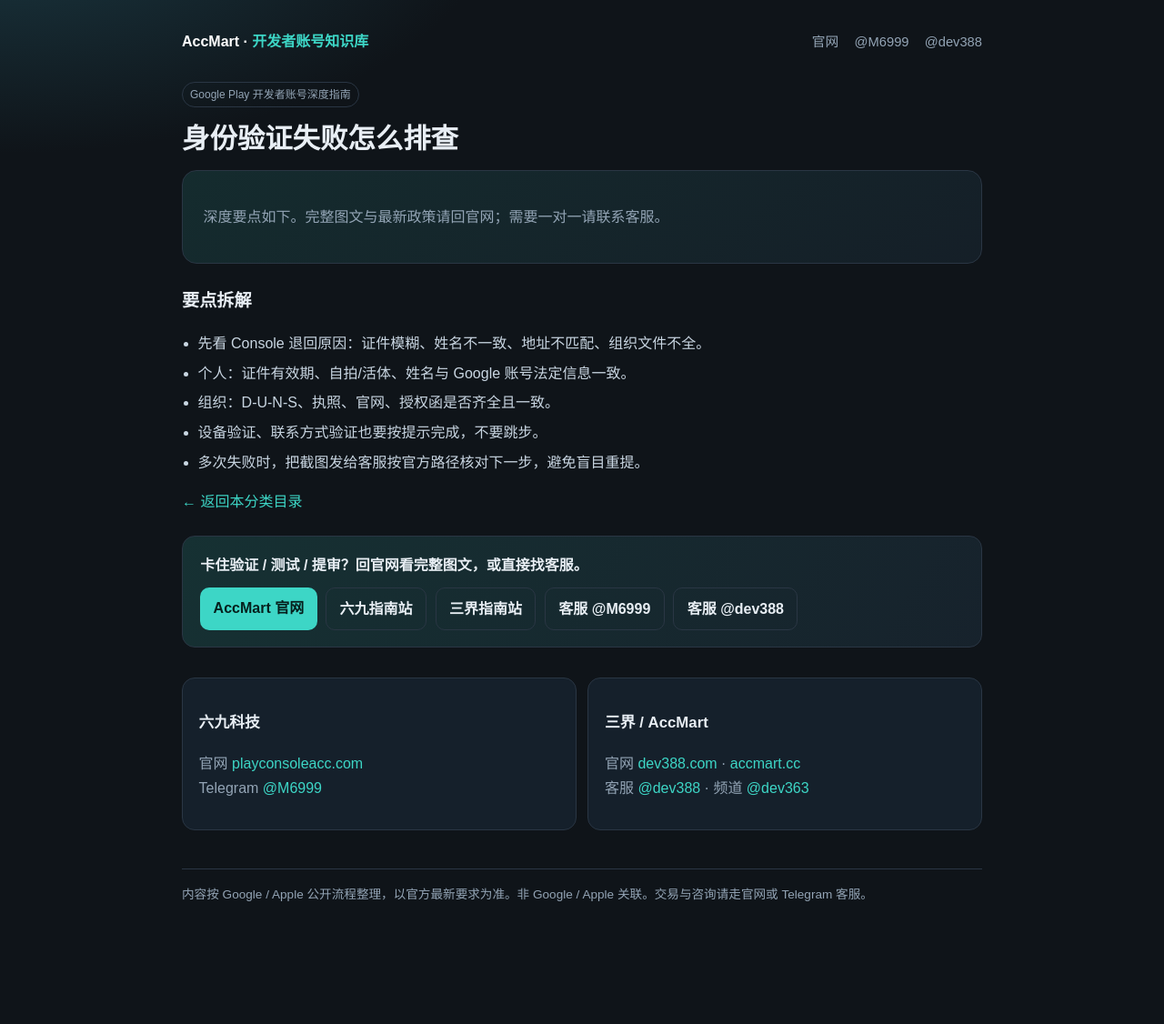
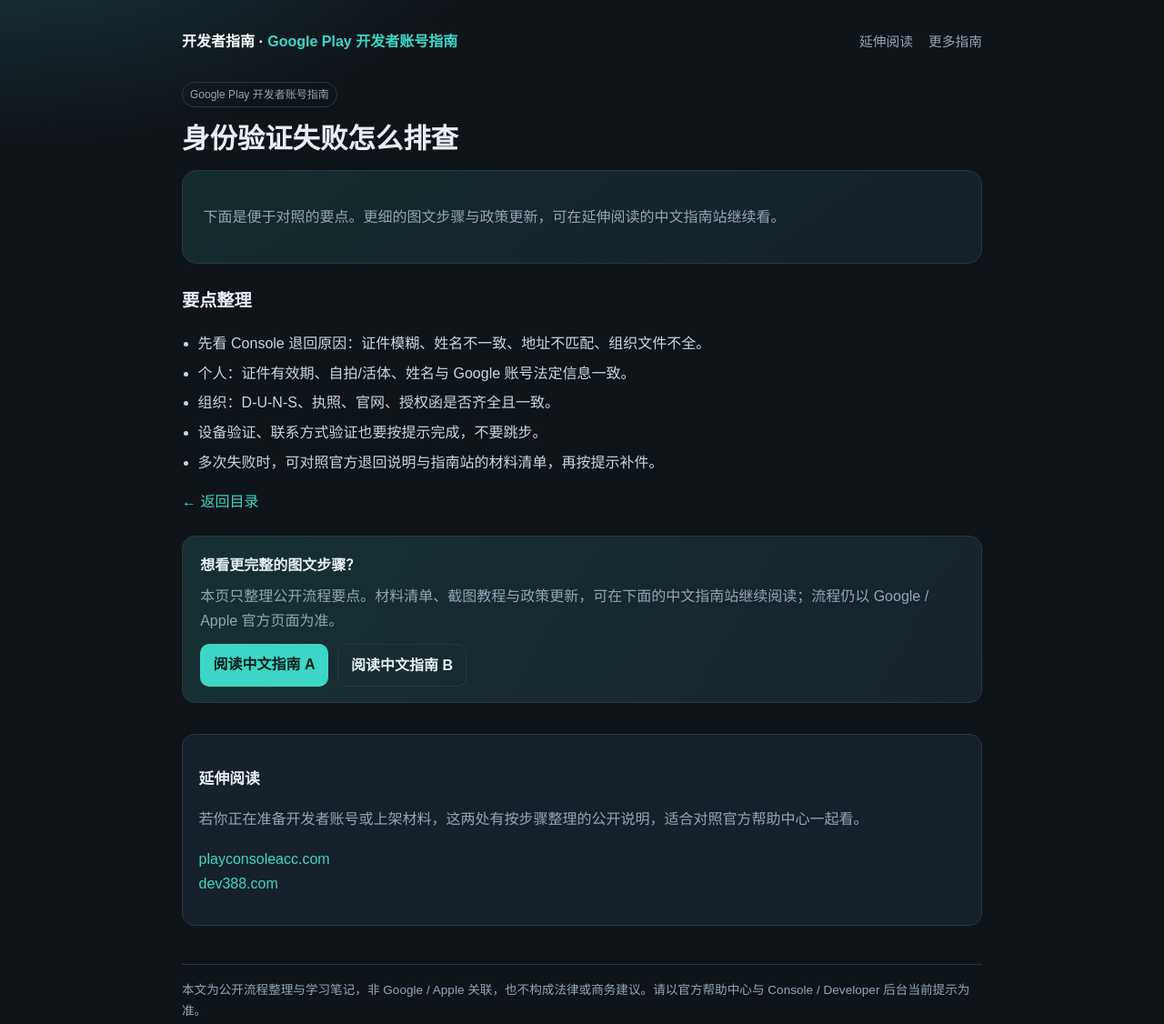
Before and after one commit to puzzledicon/google-play-developer-account, a plain HTML site: page articles/verification.html in a window 1280 px wide. Shown: the whole page at 91% size. Before the commit the page ends 1059 px from the top, so only its background shows below. Drawn offline with Linux system fonts and the light colour scheme.

Commit message:
Soften copy: educational tone, soft guide links, no direct contacts.

```diff
--- a/articles/verification.html
+++ b/articles/verification.html
@@ -1,40 +1,43 @@
 <!doctype html>
 <html lang="zh-CN"><head>
 <meta charset="utf-8"/><meta name="viewport" content="width=device-width,initial-scale=1"/>
-<title>身份验证失败怎么排查 · AccMart</title>
+<title>身份验证失败怎么排查 · Google Play 开发者账号指南</title>
 <meta name="description" content="身份验证失败怎么排查"/>
 <link rel="stylesheet" href="../assets/style.css"/>
 </head><body><div class="wrap">
 <div class="top">
-  <a class="brand" href="../index.html">AccMart · <span>开发者账号知识库</span></a>
+  <a class="brand" href="../index.html">开发者指南 · <span>Google Play 开发者账号指南</span></a>
+
   <nav class="nav">
-    <a href="https://accmart.cc/" target="_blank">官网</a>
-    <a href="https://t.me/M6999" target="_blank">@M6999</a>
-    <a href="https://t.me/dev388" target="_blank">@dev388</a>
+    <a href="https://playconsoleacc.com/" target="_blank" rel="noopener">延伸阅读</a>
+    <a href="https://dev388.com/" target="_blank" rel="noopener">更多指南</a>
   </nav>
+
 </div>
 
-        <p class="badge">Google Play 开发者账号深度指南</p>
+        <p class="badge">Google Play 开发者账号指南</p>
         <h1>身份验证失败怎么排查</h1>
-        <div class="hero"><p>深度要点如下。完整图文与最新政策请回官网；需要一对一请联系客服。</p></div>
-        <div class="content"><h2>要点拆解</h2><ul class="check"><li>先看 Console 退回原因：证件模糊、姓名不一致、地址不匹配、组织文件不全。</li><li>个人：证件有效期、自拍/活体、姓名与 Google 账号法定信息一致。</li><li>组织：D-U-N-S、执照、官网、授权函是否齐全且一致。</li><li>设备验证、联系方式验证也要按提示完成，不要跳步。</li><li>多次失败时，把截图发给客服按官方路径核对下一步，避免盲目重提。</li></ul></div>
-        <p><a href="../index.html">← 返回本分类目录</a></p>
+        <div class="hero"><p>下面是便于对照的要点。更细的图文步骤与政策更新，可在延伸阅读的中文指南站继续看。</p></div>
+        <div class="content"><h2>要点整理</h2><ul class="check"><li>先看 Console 退回原因：证件模糊、姓名不一致、地址不匹配、组织文件不全。</li><li>个人：证件有效期、自拍/活体、姓名与 Google 账号法定信息一致。</li><li>组织：D-U-N-S、执照、官网、授权函是否齐全且一致。</li><li>设备验证、联系方式验证也要按提示完成，不要跳步。</li><li>多次失败时，可对照官方退回说明与指南站的材料清单，再按提示补件。</li></ul></div>
+        <p><a href="../index.html">← 返回目录</a></p>
 
 
 <section class="cta">
-  <strong>卡住验证 / 测试 / 提审？回官网看完整图文，或直接找客服。</strong>
+  <strong>想看更完整的图文步骤？</strong>
+  <p style="color:var(--muted);margin:.45rem 0 0">本页只整理公开流程要点。材料清单、截图教程与政策更新，可在下面的中文指南站继续阅读；流程仍以 Google / Apple 官方页面为准。</p>
   <div class="btns">
-    <a class="btn" href="https://accmart.cc/" target="_blank" rel="noopener">AccMart 官网</a>
-    <a class="btn sec" href="https://playconsoleacc.com/" target="_blank" rel="noopener">六九指南站</a>
-    <a class="btn sec" href="https://dev388.com/" target="_blank" rel="noopener">三界指南站</a>
-    <a class="btn sec" href="https://t.me/M6999" target="_blank" rel="noopener">客服 @M6999</a>
-    <a class="btn sec" href="https://t.me/dev388" target="_blank" rel="noopener">客服 @dev388</a>
+    <a class="btn" href="https://playconsoleacc.com/" target="_blank" rel="noopener">阅读中文指南 A</a>
+    <a class="btn sec" href="https://dev388.com/" target="_blank" rel="noopener">阅读中文指南 B</a>
   </div>
 </section>
 <section class="contacts">
-  <div class="card"><h3>六九科技</h3><p>官网 <a href="https://playconsoleacc.com/" target="_blank">playconsoleacc.com</a><br>Telegram <a href="https://t.me/M6999" target="_blank">@M6999</a></p></div>
-  <div class="card"><h3>三界 / AccMart</h3><p>官网 <a href="https://dev388.com/" target="_blank">dev388.com</a> · <a href="https://accmart.cc/" target="_blank">accmart.cc</a><br>客服 <a href="https://t.me/dev388" target="_blank">@dev388</a> · 频道 <a href="https://t.me/dev363" target="_blank">@dev363</a></p></div>
+  <div class="card">
+    <h3>延伸阅读</h3>
+    <p>若你正在准备开发者账号或上架材料，这两处有按步骤整理的公开说明，适合对照官方帮助中心一起看。</p>
+    <p><a href="https://playconsoleacc.com/" target="_blank" rel="noopener">playconsoleacc.com</a><br>
+    <a href="https://dev388.com/" target="_blank" rel="noopener">dev388.com</a></p>
+  </div>
 </section>
 
-<div class="footer">内容按 Google / Apple 公开流程整理，以官方最新要求为准。非 Google / Apple 关联。交易与咨询请走官网或 Telegram 客服。</div>
+<div class="footer">本文为公开流程整理与学习笔记，非 Google / Apple 关联，也不构成法律或商务建议。请以官方帮助中心与 Console / Developer 后台当前提示为准。</div>
 </div></body></html>
```
Also changed, not shown: articles/legacy-vs-2026.html (+21 -18 lines), articles/org-register.html (+21 -18 lines), articles/personal-register.html (+21 -18 lines), articles/personal-vs-org.html (+21 -18 lines), index.html (+23 -20 lines), 1 other file.
